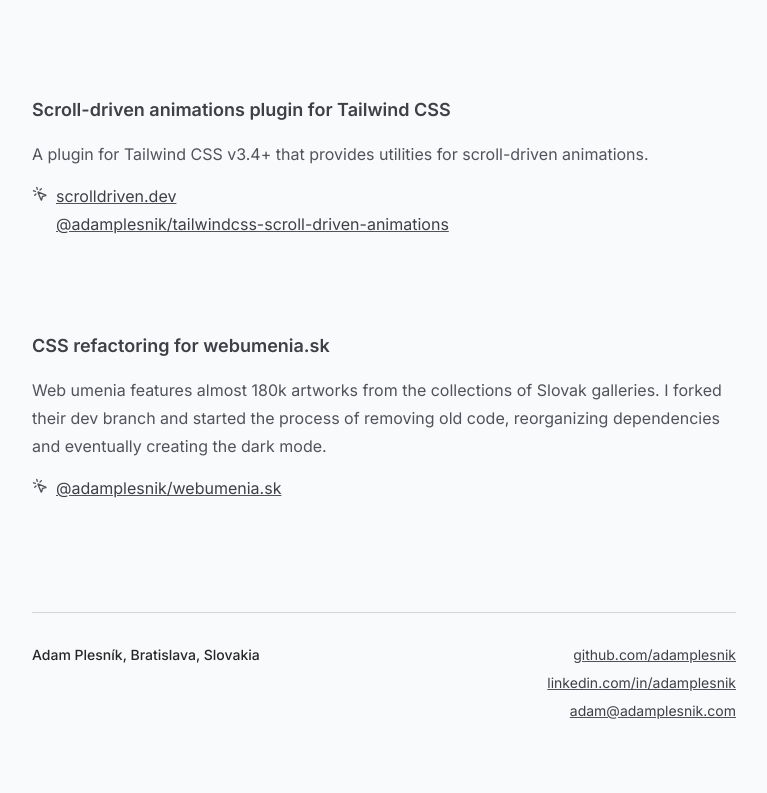
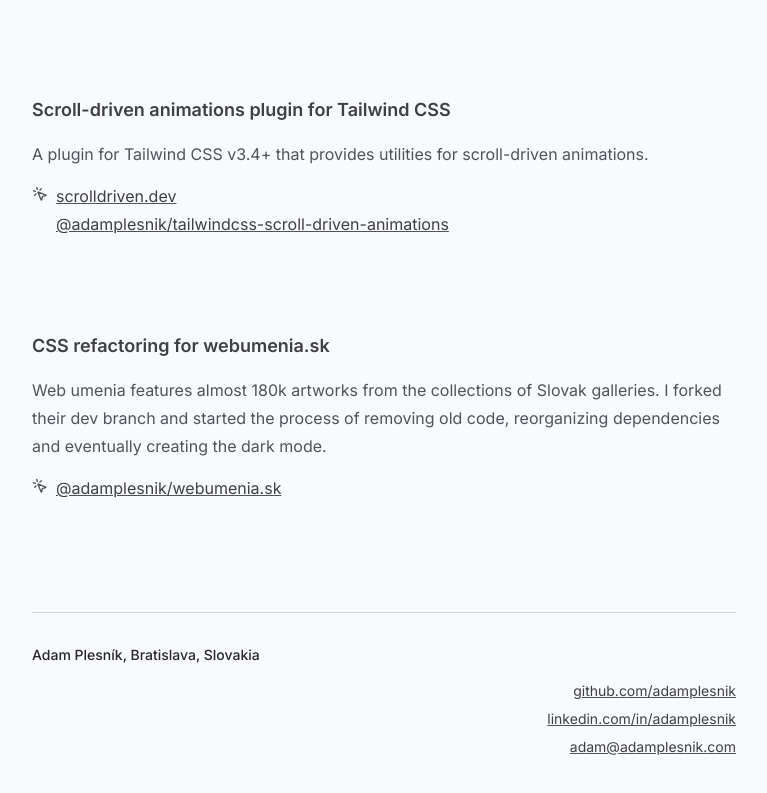
Before and after one commit to adamplesnik/adamplesnik.com, a React (Vite) app: page / in a window 1280 px wide. Shown: the part 1316-2109 px from the top of the page, without its empty margins (256-1023 px from the left). Built offline with nearby package versions, Linux system fonts and the light colour scheme.

Commit message:
Move and rename files, functions

```diff
--- a/src/content/Cv.tsx
+++ b/src/content/AboutMe.tsx
@@ -8,7 +8,7 @@ const MyAge = () => {
   return Math.floor(myAge)
 }
 
-const Cv = () => {
+const AboutMe = () => {
   return (
     <Tile title="About me">
       <Paragraph>
@@ -23,4 +23,4 @@ const Cv = () => {
   )
 }
 
-export default Cv
+export default AboutMe
--- a/src/content/Skills.tsx
+++ b/src/content/Intro.tsx
@@ -2,7 +2,7 @@ import Em from '@/components/Em'
 import Tile from '@/components/Tile'
 import Paragraph from '../components/Paragraph'
 
-const Skills = () => {
+const Intro = () => {
   return (
     <Tile>
       <Paragraph>Design engineer, Bratislava, Slovakia.</Paragraph>
@@ -15,4 +15,4 @@ const Skills = () => {
   )
 }
 
-export default Skills
+export default Intro
--- a/src/content/LoveToDo.tsx
+++ b/src/content/Tech.tsx
@@ -17,7 +17,7 @@ const skills: { tech: string; description: string }[] = [
   { tech: '...and more', description: 'Payload CMS, Angular, Vue.js, Vaadin + Java' },
 ]
 
-const LoveToDo = () => {
+const Tech = () => {
   return (
     <Tile title="Tech" className="shrink-0">
       <ul className="grid gap-4 md:grid-flow-col-dense md:grid-rows-3">
@@ -35,4 +35,4 @@ const LoveToDo = () => {
   )
 }
 
-export default LoveToDo
+export default Tech
--- a/src/content/KolbordTile.tsx
+++ b/src/content/WorkKolbord.tsx
@@ -22,7 +22,7 @@ const Links = () => {
   )
 }
 
-const KolbordTile = () => {
+const WorkKolbord = () => {
   return (
     <Tile title="Kolbord: the smoothest space booking" badge={<Badge />} links={<Links />} sub>
       <Paragraph>
@@ -33,4 +33,4 @@ const KolbordTile = () => {
   )
 }
 
-export default KolbordTile
+export default WorkKolbord
--- a/src/content/PluginTile.tsx
+++ b/src/content/WorkScrollDriven.tsx
@@ -13,7 +13,7 @@ const Links = () => {
   )
 }
 
-const PluginTile = () => {
+const WorkScrollDriven = () => {
   return (
     <Tile title="Scroll-driven animations plugin for Tailwind CSS" links={<Links />} sub>
       <Paragraph>
@@ -23,4 +23,4 @@ const PluginTile = () => {
   )
 }
 
-export default PluginTile
+export default WorkScrollDriven
--- a/src/content/WebUmeniaTile.tsx
+++ b/src/content/WorkWebUmenia.tsx
@@ -10,7 +10,7 @@ const Links = () => {
   )
 }
 
-const WebUmeniaTile = () => {
+const WorkWebUmenia = () => {
   return (
     <Tile title="CSS refactoring for webumenia.sk" links={<Links />} sub>
       <Paragraph>
@@ -22,4 +22,4 @@ const WebUmeniaTile = () => {
   )
 }
 
-export default WebUmeniaTile
+export default WorkWebUmenia
--- a/src/layouts/Page.tsx
+++ /dev/null
@@ -1,17 +0,0 @@
-import { PropsWithChildren } from 'react'
-import Footer from '../content/Footer'
-
-const Page = ({ children }: PropsWithChildren<PageProps>) => {
-  return (
-    <div className="mx-auto mb-12 flex w-full max-w-screen-md flex-col overflow-hidden p-8 print:max-w-screen-sm">
-      {children}
-      <Footer />
-    </div>
-  )
-}
-
-export interface PageProps {
-  children: PropsWithChildren
-}
-
-export default Page
--- a/src/pages/Home.tsx
+++ b/src/pages/Home.tsx
@@ -1,12 +1,12 @@
-import Cv from '../content/Cv'
-import Header from '../content/Header'
-import KolbordTile from '../content/KolbordTile'
-import LoveToDo from '../content/LoveToDo'
-import PluginTile from '../content/PluginTile'
-import Skills from '../content/Skills'
-import WebUmeniaTile from '../content/WebUmeniaTile'
+import WorkWebUmenia from '@/content/WorkWebumenia'
+import Footer from '@/partials/Footer'
+import AboutMe from '../content/AboutMe'
+import Intro from '../content/Intro'
+import Tech from '../content/Tech'
 import Work from '../content/Work'
-import Page from '../layouts/Page'
+import WorkKolbord from '../content/WorkKolbord'
+import WorkScrollDriven from '../content/WorkScrollDriven'
+import Header from '../partials/Header'
 
 const Home = () => {
   return (
@@ -14,19 +14,16 @@ const Home = () => {
       <div className="to-white-0 sticky top-0 z-10 mx-auto w-full max-w-screen-md bg-gradient-to-b from-slate-50 p-8 pt-12 dark:from-gray-900">
         <Header />
       </div>
-      <Page>
-        <Skills />
-        <Cv />
-        {/* <div className="flex flex-col md:flex-row md:gap-24"> */}
-        <LoveToDo />
-        {/* <div> */}
+      <div className="mx-auto mb-12 flex w-full max-w-screen-md flex-col overflow-hidden p-8 print:max-w-screen-sm">
+        <Intro />
+        <AboutMe />
+        <Tech />
         <Work />
-        <KolbordTile />
-        <PluginTile />
-        <WebUmeniaTile />
-        {/* </div> */}
-        {/* </div> */}
-      </Page>
+        <WorkKolbord />
+        <WorkScrollDriven />
+        <WorkWebUmenia />
+        <Footer />
+      </div>
     </>
   )
 }
--- a/src/content/Footer.tsx
+++ b/src/partials/Footer.tsx
@@ -3,7 +3,7 @@ import Link from '../components/Link'
 
 const Footer = () => {
   return (
-    <div className="mt-4 flex w-full flex-col gap-4 border-t border-t-zinc-300 pt-8 text-sm sm:flex-row sm:justify-between">
+    <div className="mt-4 flex w-full flex-col gap-4 border-t border-t-zinc-300 pt-8 text-sm sm:justify-between">
       <Em>Adam Plesník, Bratislava, Slovakia</Em>
       <div className="flex flex-col gap-2 sm:items-end">
         <Link href="https://github.com/adamplesnik">github.com/adamplesnik</Link>
```
Also changed, not shown: src/partials/Header.tsx (renamed from src/content/Header.tsx).
